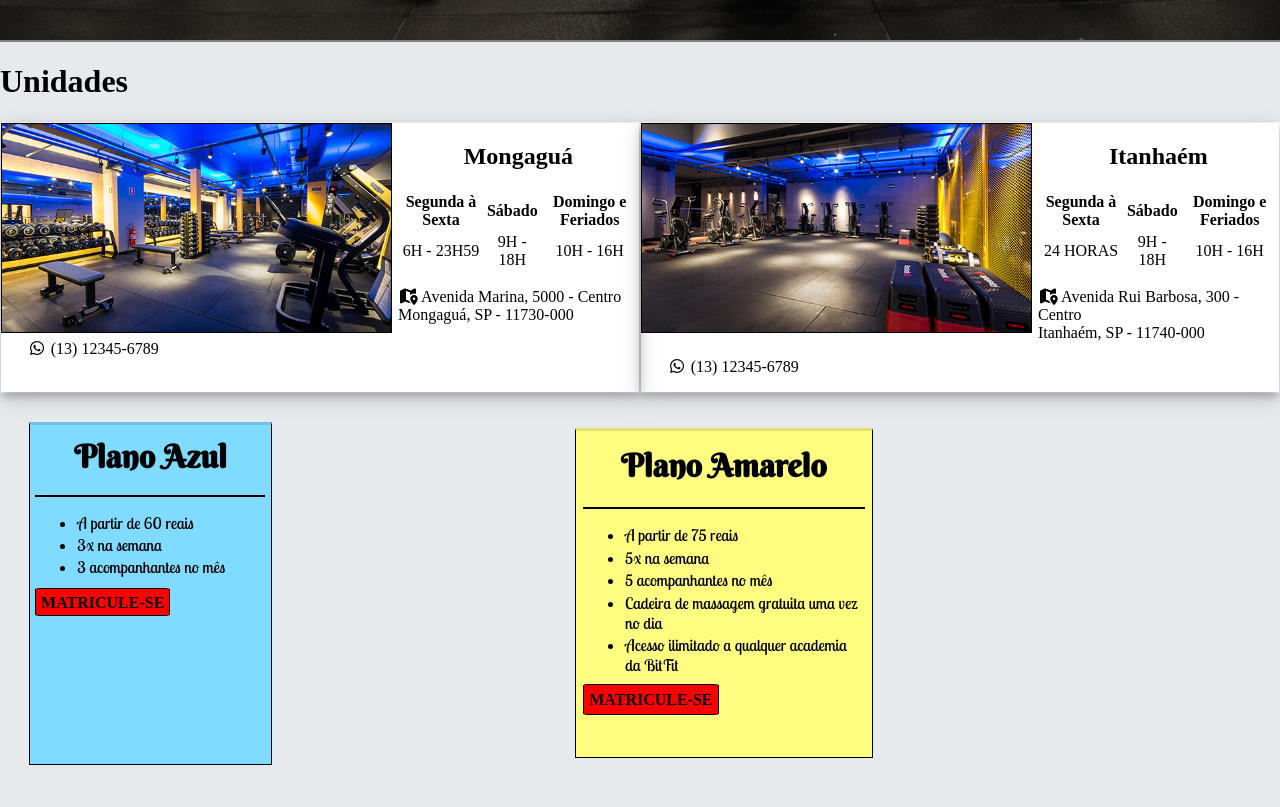
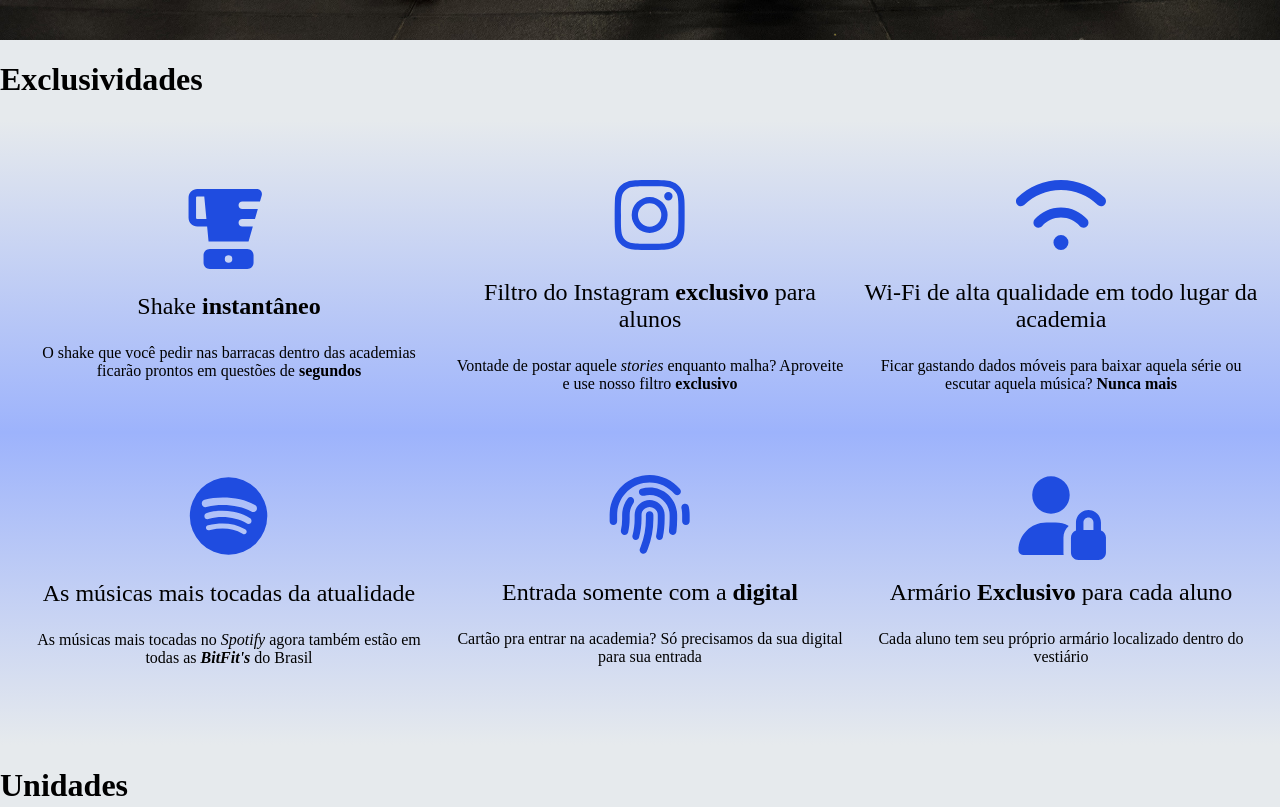
Before and after one commit to BrunoBrasolin/BitFit, a plain HTML site: page index.html in a window 1280 px wide. Shown: the part 760-1567 px from the top of the page. Drawn offline with Linux system fonts and the light colour scheme.

Commit message:
Add files via upload

```diff
--- a/assets/css/style.scss
+++ b/assets/css/style.scss
@@ -1,5 +1,6 @@
-$blue: #7FDBFF;
-$darkblue: #6fc2e3;
+$body-color: #e6eaed;
+$blue: #1f4ce0;
+$darkblue: #1c42bd;
 $yellow: #fffd7f;
 $darkyellow: #dfe36f;
 $black: black;
@@ -13,7 +14,7 @@ body {
     margin: 0;
     padding: 0;
     scroll-behavior: smooth;
-    background-color: #e6eaed;
+    background-color: $body-color;
     text-rendering: optimizeLegibility;
 }
 
@@ -70,6 +71,46 @@ body {
     }
 }
 
+#exclusividades {
+    display: grid;
+    height: 75%;
+    grid-template-columns: auto auto auto;
+    grid-template-rows: auto auto auto;
+    background-image: linear-gradient(to bottom, $body-color, #9db3fc, $body-color);
+    padding: 1%;
+
+
+    .exclusividades {
+        padding: 2%;
+        justify-self: center;
+        align-self: center;
+        margin-top: 5%;
+        transition: $transition;
+
+
+        .exclusividades-header {
+            font-size: 150%;
+            text-decoration: none;
+            text-align: center;
+        }
+
+        .exclusividades-body {
+            text-align: center;
+        }
+
+        .exclusividades-icons {
+            width: 100%;
+            text-align: center;
+            color: $blue;
+        }
+
+        &:hover {
+            transition: $transition;
+            box-shadow: 0 4px 8px 0 rgba(31, 76, 224, 0.5), 0 6px 20px 0 rgba(31, 76, 224, 0.3);
+        }
+    }
+}
+
 #unidades {
     position: relative;
     background-color: white;
@@ -110,12 +151,14 @@ body {
     height: 50%;
     display: grid;
     grid-template-columns: auto auto;
+    // align-items: center;
+    // justify-items: center;
 
     .plano {
-        width: 40%;
-        // height: 100%;
+        width: 300px;
+        height: 300px;
         border: 1px solid black;
-        margin: 5%;
+        margin: 25%;
         padding: 1%;
         padding-top: .1%;
         transition: $transition;
@@ -144,8 +187,6 @@ body {
             text-transform: uppercase;
             border-radius: 5%;
             transition: $transition;
-            margin-left: auto;
-            margin-right: auto;
 
             &:hover {
                 background-color: $darkblue;
@@ -160,8 +201,9 @@ body {
 
     #plano_1 {
         border-top: 3px solid $darkblue;
-        margin-right: 0;
         background-color: $blue;
+        justify-self: end;
+        margin-right: 5%;
 
         &:hover {
             background-color: $darkblue;
@@ -171,9 +213,10 @@ body {
     }
 
     #plano_2 {
-        margin-left: 0;
+        margin-left: 5%;
         border-top: 3px solid $darkyellow;
         background-color: $yellow;
+        justify-self: start;
 
         &:hover {
             background-color: $darkyellow;
--- a/index.html
+++ b/index.html
@@ -17,14 +17,54 @@
 <body>
     <div id="navbar">
         <a href="#intro"><img src="assets/img/logo_navbar.png" id="icon" alt="Icon"></a>
-        <a href="#unidades" class="navbar-link">Unidades</a>
-        <a href="#planos" class="navbar-link">Planos</a>
+        <a href="#exclusividades-intro" class="navbar-link">Exclusividades</a>
+        <a href="#unidades-intro" class="navbar-link">Unidades</a>
+        <a href="#planos-intro" class="navbar-link">Planos</a>
     </div>
     <div id="intro">
         <!-- <img src="logo.png" alt="Logo"> -->
     </div>
-    <hr style="height: 0; margin: 0; border: 1px solid grey;">
-    <h1>Unidades</h1>
+
+    <h1 id="exclusividades-intro">Exclusividades</h1>
+    <div id="exclusividades">
+        <div class="exclusividades" id="shake">
+            <i class="exclusividades-icons fas fa-blender fa-5x"></i>
+            <p class="exclusividades-header">Shake <b>instantâneo</b></p>
+            <p class="exclusividades-body">O shake que você pedir nas barracas dentro das academias ficarão prontos em
+                questões de <b>segundos</b></p>
+        </div>
+        <div class="exclusividades" id="instagram">
+            <i class="exclusividades-icons fab fa-instagram fa-5x"></i>
+            <p class="exclusividades-header">Filtro do Instagram <b>exclusivo</b> para alunos</p>
+            <p class="exclusividades-body">Vontade de postar aquele <i>stories</i> enquanto malha? Aproveite e use nosso
+                filtro <b>exclusivo</b></p>
+        </div>
+        <div class="exclusividades" id="wifi">
+            <i class="exclusividades-icons fas fa-wifi fa-5x"></i>
+            <p class="exclusividades-header">Wi-Fi de alta qualidade em todo lugar da academia</p>
+            <p class="exclusividades-body">Ficar gastando dados móveis para baixar aquela série ou escutar aquela
+                música? <b>Nunca mais</b></p>
+        </div>
+        <div class="exclusividades" id="musica">
+            <i class="exclusividades-icons fab fa-spotify fa-5x"></i>
+            <p class="exclusividades-header">As músicas mais tocadas da atualidade</p>
+            <p class="exclusividades-body">As músicas mais tocadas no <i>Spotify</i> agora também estão em todas as
+                <i><b>BitFit's</b></i> do Brasil</p>
+        </div>
+        <div class="exclusividades" id="digital">
+            <i class="exclusividades-icons fas fa-fingerprint fa-5x"></i>
+            <p class="exclusividades-header">Entrada somente com a <b>digital</b></p>
+            <p class="exclusividades-body">Cartão pra entrar na academia? Só precisamos da sua digital para sua entrada
+            </p>
+        </div>
+        <div class="exclusividades" id="vestiario">
+            <i class="exclusividades-icons fas fa-user-lock fa-5x"></i>
+            <p class="exclusividades-header">Armário <b>Exclusivo</b> para cada aluno</p>
+            <p class="exclusividades-body">Cada aluno tem seu próprio armário localizado dentro do vestiário</p>
+        </div>
+    </div>
+
+    <h1 id="unidades-intro">Unidades</h1>
     <div id="unidades">
         <div class="unidade" id="mongagua">
             <img class="imagem_unidade" src="assets/img/mongagua.jpg" alt="Academia de Mongaguá" align="left">
@@ -43,7 +83,7 @@
                     </tr>
                 </table>
                 <p><i class="fas fa-map-marked-alt"></i> Avenida Marina, 5000 - Centro<br>Mongaguá, SP - 11730-000</p>
-                <p><i class="fab fa-whatsapp"></i> (13) 12345-6789</p>
+                <p><i style="color: green;" class="fab fa-whatsapp"></i> (13) 12345-6789</p>
             </div>
         </div>
         <div class="unidade" id="itanhaem">
@@ -64,11 +104,10 @@
                 </table>
                 <p><i class="fas fa-map-marked-alt"></i> Avenida Rui Barbosa, 300 - Centro<br>Itanhaém, SP - 11740-000
                 </p>
-                <p><i class="fab fa-whatsapp"></i> (13) 12345-6789</p>
+                <p><i style="color: green;" class="fab fa-whatsapp"></i> (13) 12345-6789</p>
             </div>
         </div>
     </div>
-
 
     <div id="planos">
         <div class="plano" id="plano_1">
```
Also changed, not shown: assets/css/style.css, 1 other file.
